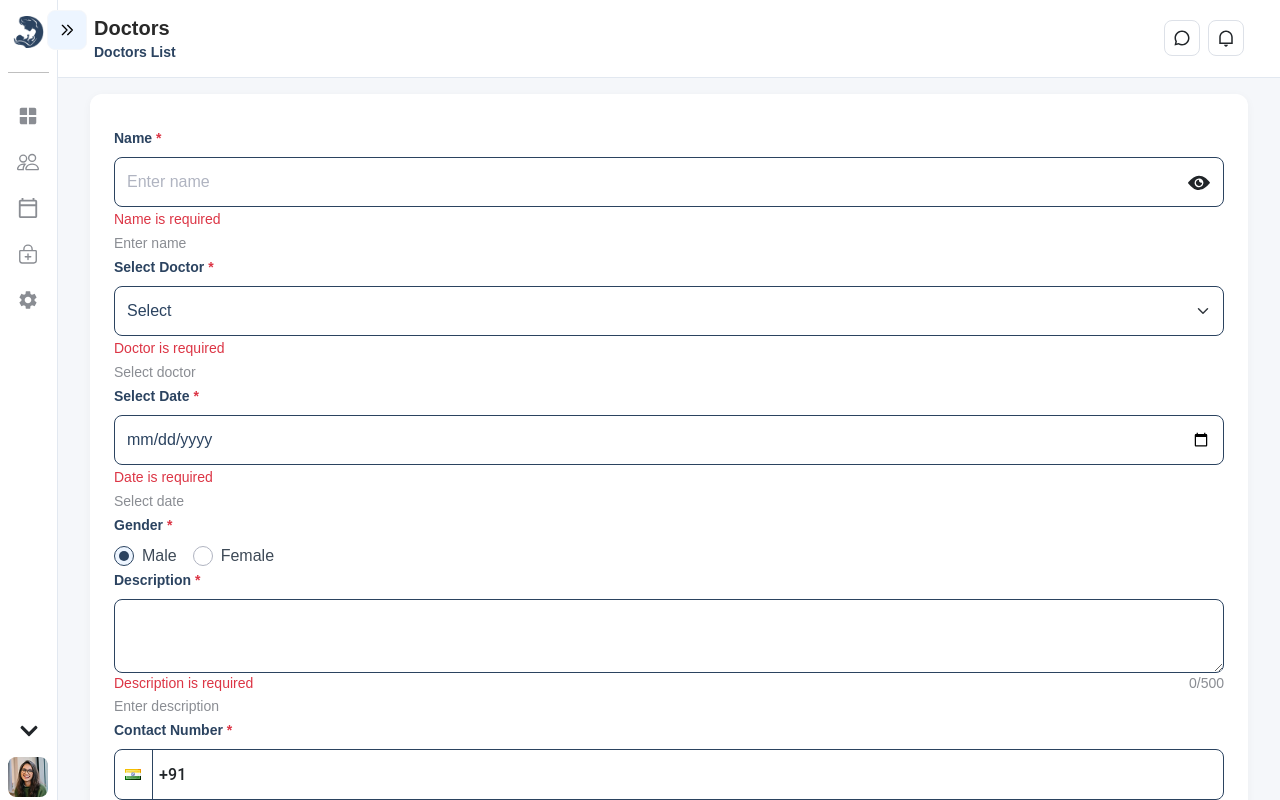
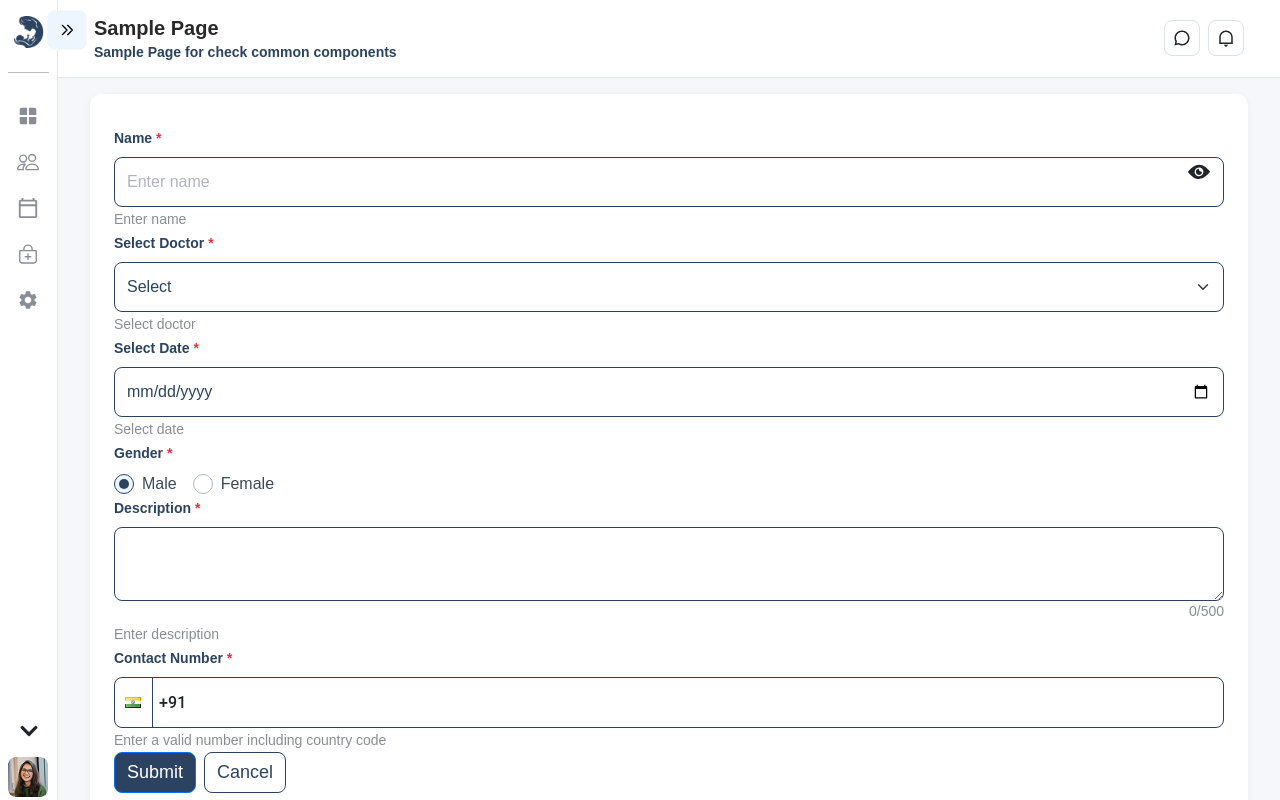
Before and after one commit to PranayTechnocomet/maiacare-doctor-inhouse-fe, a Next.js app: page /temp in a window 1280 px wide. Built offline with nearby package versions, Linux system fonts and the light colour scheme.

Commit message:
Set form formate

```diff
--- a/src/app/temp/page.tsx
+++ b/src/app/temp/page.tsx
@@ -2,7 +2,7 @@
 
 import { useDispatch } from "react-redux";
 import { setHeaderData } from "@/utils/redux/slices/headerSlice";
-import { useEffect, useState } from "react";
+import { ChangeEvent, FormEvent, useEffect, useState } from "react";
 import { AppDispatch } from "@/utils/redux/store";
 import { InputFieldGroup } from "@/components/ui/InputField";
 import InputSelect from "@/components/ui/InputSelect";
@@ -30,83 +30,87 @@ type Patient = {
 const data: Patient[] = [
   {
     id: 1,
-    name: 'Meera Joshi',
-    mobile: '9092038491',
-    email: '----',
-    pincode: '400072',
-    treatment: 'Fertility Support +2',
-    status: 'Active',
+    name: "Meera Joshi",
+    mobile: "9092038491",
+    email: "----",
+    pincode: "400072",
+    treatment: "Fertility Support +2",
+    status: "Active",
   },
   {
     id: 2,
-    name: 'Anjali Kapoor',
-    mobile: '9092038491',
-    email: 'ashok.kumar@gmail.com',
-    pincode: '400072',
-    treatment: 'IVF',
-    status: 'Deactivated',
+    name: "Anjali Kapoor",
+    mobile: "9092038491",
+    email: "ashok.kumar@gmail.com",
+    pincode: "400072",
+    treatment: "IVF",
+    status: "Deactivated",
   },
   // ...add more rows
 ];
 
 const columns: ColumnDef<Patient>[] = [
   {
-    header: '#',
-    accessorKey: 'id',
+    header: "#",
+    accessorKey: "id",
   },
   {
-    header: 'Name',
-    accessorKey: 'name',
+    header: "Name",
+    accessorKey: "name",
   },
   {
-    header: 'Mobile No',
-    accessorKey: 'mobile',
+    header: "Mobile No",
+    accessorKey: "mobile",
   },
   {
-    header: 'Email',
-    accessorKey: 'email',
+    header: "Email",
+    accessorKey: "email",
   },
   {
-    header: 'Pincode',
-    accessorKey: 'pincode',
+    header: "Pincode",
+    accessorKey: "pincode",
   },
   {
-    header: 'Treatment Plan',
-    accessorKey: 'treatment',
+    header: "Treatment Plan",
+    accessorKey: "treatment",
   },
   {
-    header: 'Status',
-    accessorKey: 'status',
-    cell: info => {
+    header: "Status",
+    accessorKey: "status",
+    cell: (info) => {
       const status = info.getValue() as string;
       return (
         <span
           className={`badge ${
-            status === 'Active'
-              ? 'bg-primary'
-              : status === 'Discontinued'
-              ? 'bg-warning'
-              : 'bg-danger'
+            status === "Active"
+              ? "bg-primary"
+              : status === "Discontinued"
+              ? "bg-warning"
+              : "bg-danger"
           }`}
         >
           {status}
         </span>
       );
     },
-  }
+  },
 ];
 
+// Types for form data and form error
+type FormData = {
+  name: string;
+  email: string;
+  password: string;
+  doctor: string;
+  date: string;
+  gender: string;
+  description: string;
+  phone: string;
+};
 
+type FormError = Partial<Record<keyof FormData, string>>;
 
-export default function Page() {
-      const dispatch: AppDispatch = useDispatch();
-      useEffect(() => {
-        dispatch(setHeaderData({ title: "Doctors", subtitle: "Doctors List" }));
-      }, []);
-
-      const [showModal, setShowModal] = useState(false);
-
-      const [formData, setFormData] = useState({
+const initialFormData: FormData = {
   name: "",
   email: "",
   password: "",
@@ -115,10 +119,71 @@ export default function Page() {
   gender: "",
   description: "",
   phone: "",
-      });
+};
+
+const initialFormError: FormError = {};
+
+export default function Page() {
+  const dispatch: AppDispatch = useDispatch();
+  useEffect(() => {
+    dispatch(
+      setHeaderData({
+        title: "Sample Page",
+        subtitle: "Sample Page for check common components",
+      })
+    );
+  }, []);
+
+  const [showModal, setShowModal] = useState(false);
+  const [formData, setFormData] = useState<FormData>(initialFormData);
+  const [formError, setFormError] = useState<FormError>(initialFormError);
+
+  // Validation Function
+  const validateForm = (data: FormData): FormError => {
+    const errors: FormError = {};
+
+    if (!data.name.trim()) errors.name = "Name is required";
+    if (!data.doctor.trim()) errors.doctor = "Doctor name is required";
+    if (!data.date) errors.date = "Date is required";
+    if (!data.gender) errors.gender = "Gender is required";
+
+    if (!data.phone.trim()) {
+      errors.phone = "Phone number is required";
+    }
+
+    if (!data.description.trim())
+      errors.description = "Description is required";
+
+    return errors;
+  };
+
+  // Handle form field change
+  const handleChange = (
+    e: ChangeEvent<HTMLInputElement | HTMLTextAreaElement | HTMLSelectElement>
+  ) => {
+    const { name, value } = e.target;
+    setFormData((prev) => ({ ...prev, [name]: value }));
+    setFormError((prev) => ({ ...prev, [name]: "" }));
+  };
+
+  // Submit Handler
+  const handleSubmit = (e: FormEvent<HTMLFormElement>) => {
+    e.preventDefault();
+    const errors = validateForm(formData);
+    setFormError(errors);
+    console.log("errors", errors);
+    if (Object.keys(errors).length === 0) {
+      setShowModal(true);
+      setFormData(initialFormData);
+    }
+  };
+
+  const handleClose = () => {
+    setShowModal(false);
+  };
 
   return (
-    <div>
+    <form onSubmit={handleSubmit}>
       <ContentContainer>
         <InputFieldGroup
           label="Name"
@@ -126,19 +191,26 @@ export default function Page() {
           type="text"
           value={formData.name}
           onChange={(e: React.ChangeEvent<HTMLInputElement>) => {
-            setFormData({ ...formData, name: e.target.value });
+            handleChange(e);
           }}
           onBlur={(e: React.FocusEvent<HTMLInputElement>) => {}}
           placeholder="Enter name"
           required={true}
           disabled={false}
           readOnly={false}
-          error="Name is required"
+          error={formError.name}
           helperText="Enter name"
           className="position-relative"
         >
-          <div className="position-absolute" style={{top: "44%", right: "0%", transform: "translate(-50%, -50%)"}}>
-          <IoIosEye size={25}/>
+          <div
+            className="position-absolute"
+            style={{
+              top: "44%",
+              right: "0%",
+              transform: "translate(-50%, -50%)",
+            }}
+          >
+            <IoIosEye size={25} />
           </div>
         </InputFieldGroup>
         <InputSelect
@@ -146,12 +218,12 @@ export default function Page() {
           name="doctor"
           value={formData.doctor}
           onChange={(e: React.ChangeEvent<HTMLSelectElement>) => {
-            setFormData({ ...formData, doctor: e.target.value });
+            handleChange(e);
           }}
           onBlur={(e: React.FocusEvent<HTMLSelectElement>) => {}}
           required={true}
           disabled={false}
-          error="Doctor is required"
+          error={formError.doctor}
           helperText="Select doctor"
           options={[
             { id: "1", value: "1", label: "Doctor 1" },
@@ -164,12 +236,12 @@ export default function Page() {
           name="date"
           value={formData.date}
           onChange={(e: React.ChangeEvent<HTMLInputElement>) => {
-            setFormData({ ...formData, date: e.target.value });
+            handleChange(e);
           }}
           onBlur={(e: React.FocusEvent<HTMLInputElement>) => {}}
           required={true}
           disabled={false}
-          error="Date is required"
+          error={formError.date}
           helperText="Select date"
         />
 
@@ -178,7 +250,7 @@ export default function Page() {
           name="gender"
           value={formData.gender}
           defaultValue="male"
-          onChange={(e) => setFormData({ ...formData, gender: e.target.value })}
+          onChange={(e) => handleChange(e)}
           required
           options={[
             { label: "Male", value: "male" },
@@ -191,12 +263,12 @@ export default function Page() {
           name="description"
           value={formData.description}
           onChange={(e: React.ChangeEvent<HTMLTextAreaElement>) => {
-            setFormData({ ...formData, description: e.target.value });
+            handleChange(e);
           }}
           onBlur={(e: React.FocusEvent<HTMLTextAreaElement>) => {}}
           required={true}
           disabled={false}
-          error="Description is required"
+          error={formError.description}
           helperText="Enter description"
           maxLength={500}
         />
@@ -204,17 +276,21 @@ export default function Page() {
         <PhoneNumberInput
           label="Contact Number"
           value={formData.phone}
-          onChange={(phone) => setFormData({ ...formData, phone })}
+          onChange={(phone: any) => {
+            // setFormData((prev) => ({ ...prev, phone }));
+            // setFormError((prev) => ({ ...prev, phone: "" }));
+            handleChange({target: {name: "phone", value: phone}} as React.ChangeEvent<HTMLInputElement>);
+          }}
           required
           helperText="Enter a valid number including country code"
-          error="Phone number is required"
+          error={formError.phone}
         />
 
         <div className="d-flex gap-2">
-        <Button variant="default" disabled={false} onClick={() => setShowModal(true)}>
+          <Button variant="default" disabled={false} type="submit">
             Submit
           </Button>
-        <Button variant="outline" disabled={false} onClick={() => setShowModal(true)}>
+          <Button variant="outline" disabled={false} onClick={handleClose}>
             Cancel
           </Button>
         </div>
@@ -225,9 +301,14 @@ export default function Page() {
         <BaseTable data={data} columns={columns} />
       </div>
 
-      <Modal show={showModal} onHide={() => setShowModal(false)} header="Modal Header" closeButton={true}>
-          <h2 className="mb-0 text-center">This is modal content</h2>
+      <Modal
+        show={showModal}
+        onHide={() => setShowModal(false)}
+        header="Modal Header"
+        closeButton={true}
+      >
+        <h2 className="mb-0 text-center">Form Submitted Successfully</h2>
       </Modal>
-    </div>
-  )
+    </form>
+  );
 }
--- a/src/components/ui/Button.tsx
+++ b/src/components/ui/Button.tsx
@@ -7,18 +7,21 @@ export default function Button({
     variant="default",
     disabled=false,
     onClick,
+    type="button"
 }: {
     children: React.ReactNode;
     className?: string;
     variant?: string;
     disabled?: boolean;
     onClick?: () => void;
+    type?: "button" | "submit" | "reset";
 }) {
     return (
         <BootstrapButton
             className={`maiacare-button ${variant == "default" ? "default-layout" : variant == "outline" ? "outline-layout" : ""} ${className}`}
             disabled={disabled}
             onClick={onClick}
+            type={type}
         >
             {children}
         </BootstrapButton>
--- a/src/components/ui/CustomDatePicker.tsx
+++ b/src/components/ui/CustomDatePicker.tsx
@@ -55,7 +55,7 @@ export const DatePickerFieldGroup = ({
           onBlur={onBlur}
           onClick={onClick}
           placeholder={placeholder}
-          required={required}
+          // required={required}
           disabled={disabled}
           readOnly={readOnly}
         />
--- a/src/components/ui/InputField.tsx
+++ b/src/components/ui/InputField.tsx
@@ -37,7 +37,7 @@ export const InputFieldGroup = ({
     return (
   <div className={`maiacare-input-field-container ${className}`}>
     <InputFieldLabel label={label} required={required} />
-    <InputField name={name} type={type} value={value} onChange={onChange} onBlur={onBlur} onClick={onClick} placeholder={placeholder} required={required} disabled={disabled} readOnly={readOnly} children={children} />
+    <InputField name={name} type={type} value={value} onChange={onChange} onBlur={onBlur} onClick={onClick} placeholder={placeholder} disabled={disabled} readOnly={readOnly} children={children} />
     {error && <InputFieldError error={error} />}
     {helperText && <InputFieldHelperText helperText={helperText} />}
   </div>
@@ -79,7 +79,7 @@ export const InputField = ({
 }) => {
     return (
         <>
-        <Form.Control className={`maiacare-input-field ${className}`} name={name} type={type} value={value} onChange={onChange} onBlur={onBlur} onClick={onClick} placeholder={placeholder} required={required} disabled={disabled} readOnly={readOnly} />
+        <Form.Control className={`maiacare-input-field ${className}`} name={name} type={type} value={value} onChange={onChange} onBlur={onBlur} onClick={onClick} placeholder={placeholder} disabled={disabled} readOnly={readOnly} />
         {children}
         </>
     )
--- a/src/components/ui/InputSelect.tsx
+++ b/src/components/ui/InputSelect.tsx
@@ -41,7 +41,7 @@ export default function InputSelect({
         onChange={onChange}
         onBlur={onBlur}
         onClick={onClick}
-        required={required}
+        // required={required}
         disabled={disabled}
         className={`maiacare-input-field`}
       >
--- a/src/components/ui/Textarea.tsx
+++ b/src/components/ui/Textarea.tsx
@@ -44,7 +44,7 @@ export default function Textarea({
         value={value}
         onChange={onChange}
         onBlur={onBlur}
-        required={required}
+        // required={required}
         disabled={disabled}
         readOnly={readOnly}
         className={`maiacare-input-field`}
```
Lines whose indentation alone changed are shown as unchanged.
